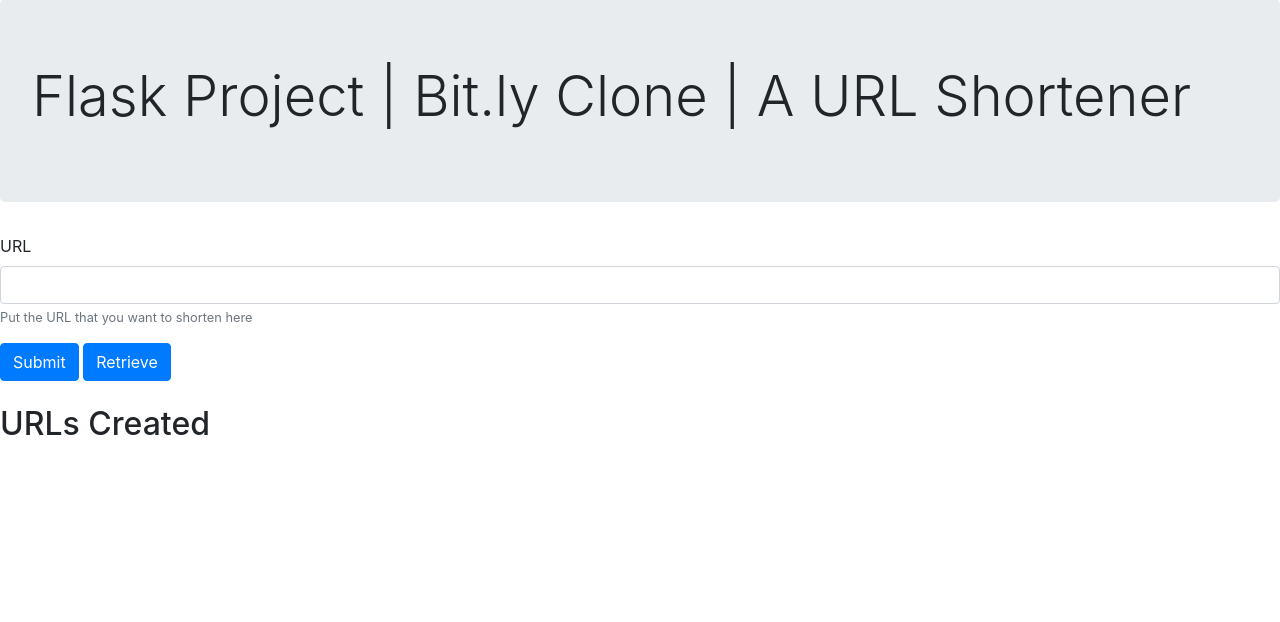
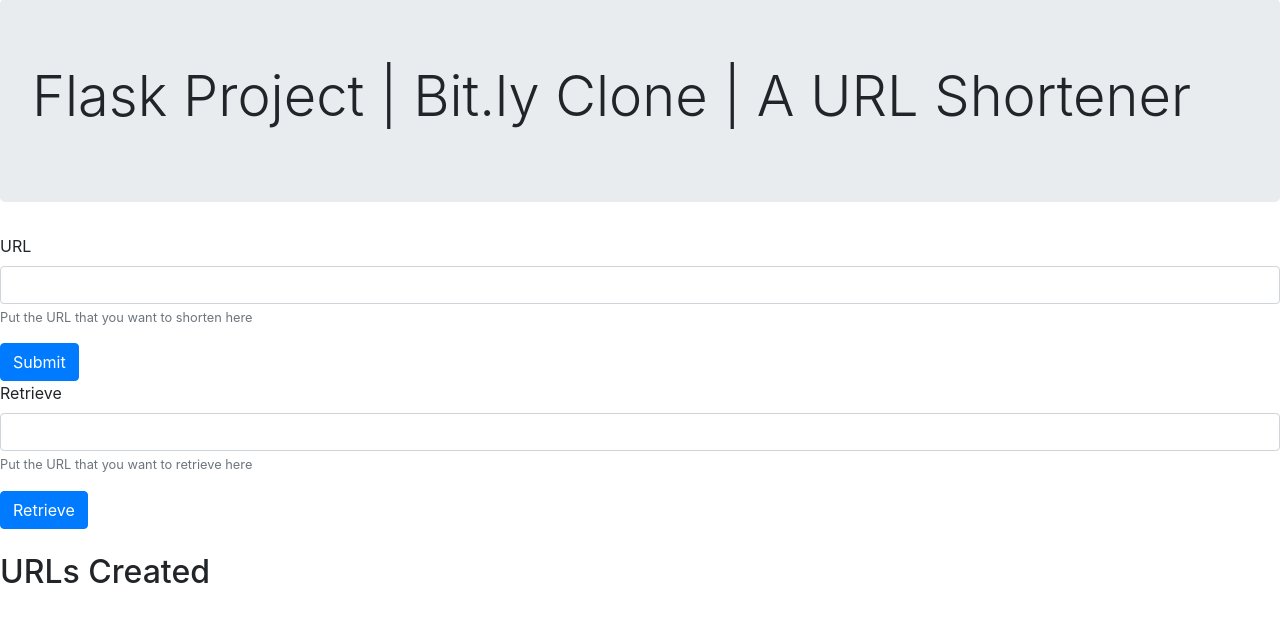
Before and after one commit to rsp2210/bitlyclone, a Flask app: page / in a window 1280 px wide. Shown: the part 57-679 px from the top of the page. Run offline with Flask 2, Linux system fonts and the light colour scheme; some libraries are stand-ins or nearby versions.

Commit message:
Implemented retrieve functionality

```diff
--- a/app.py
+++ b/app.py
@@ -59,6 +59,26 @@
         if session.get("user_id"):
             return render_template("confirm.html", BASE_URL=BASE_URL, code=auto_code, original_url=request.form.get("url"))
         return render_template("success.html", BASE_URL=BASE_URL, auto_code=auto_code, old=request.form.get("url"))
+
+    else:
+        return render_template("index.html")
+
+@app.route("/retrieve", methods=["GET", "POST"])
+def retrieve():
+    if request.method == "GET":
+
+        # check whether all fields filled
+        if not request.form.get("rurl"):
+            "please fill out all required fields"
+
+        # generate a code using one of the helper function
+        codes = c.execute("SELECT * FROM urls WHERE code=rurl").fetchall()
+
+
+        # render different template based on wheter user logged in or not
+        if session.get("user_id"):
+            return render_template("confirm.html", codes=codes, original_url=request.form.get("rurl"))
+        return render_template("success.html", codes=codes, old=request.form.get("rurl"))
 
     else:
         return render_template("index.html")
--- a/templates/index.html
+++ b/templates/index.html
@@ -15,6 +15,15 @@
             <small id="emailHelp" class="form-text text-muted">Put the URL that you want to shorten here</small>
         </div>
         <button type="submit" class="btn btn-primary">Submit</button>
+
+
+    </form>
+    <form action="/retrieve" method="GET">
+        <div class="form-group">
+            <label for="exampleInputEmail1">Retrieve</label>
+            <input type="url" class="form-control" id="exampleInputEmail1" aria-describedby="emailHelp" name="rurl">
+            <small id="emailHelp" class="form-text text-muted">Put the URL that you want to retrieve here</small>
+        </div>
         <button type="submit" class="btn btn-primary">Retrieve</button>
 
 
```
